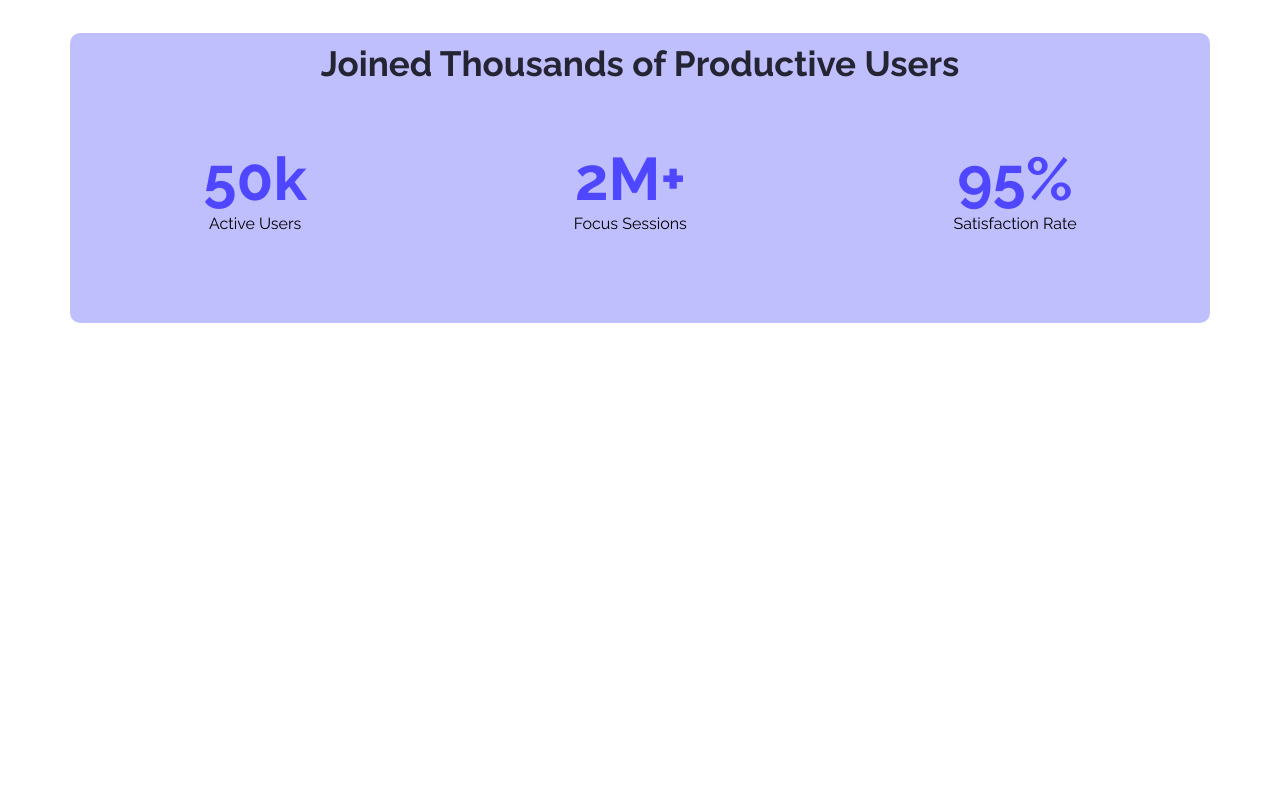
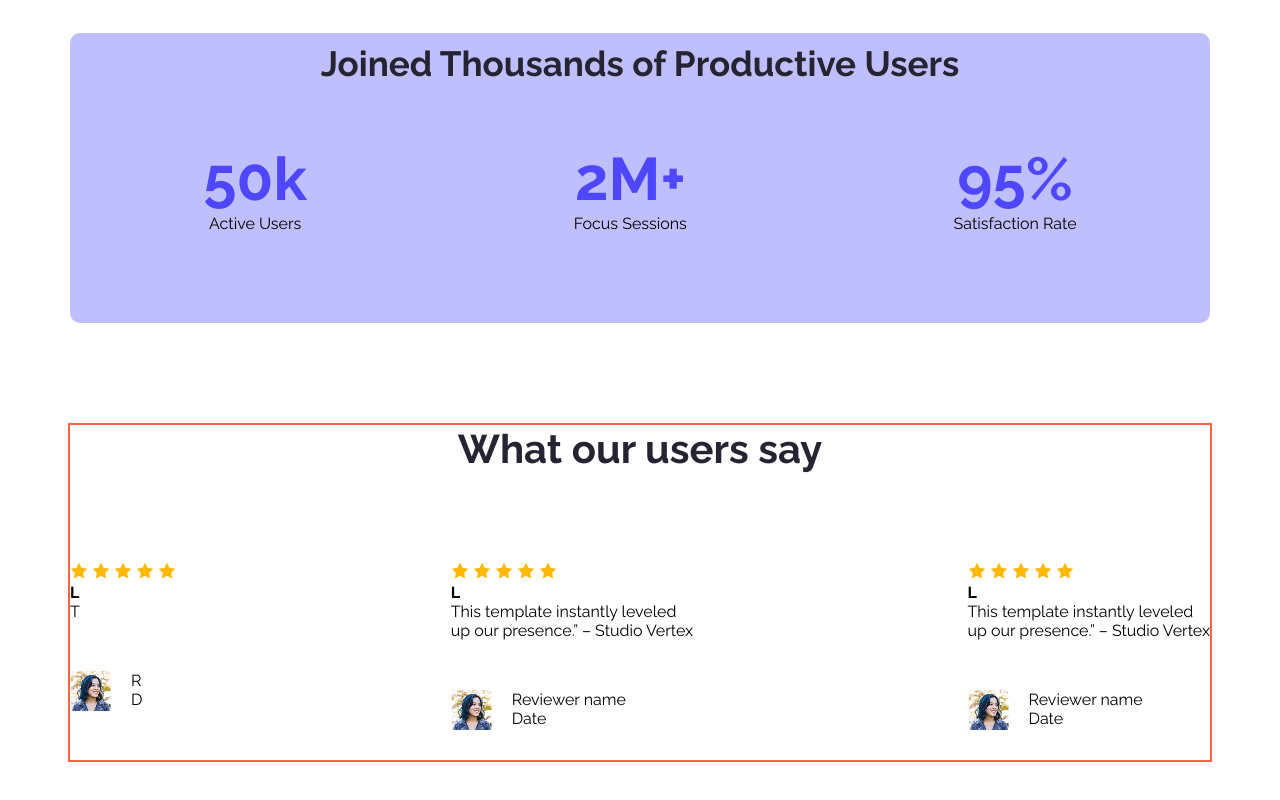
Before and after one commit to Moon-110/webflow-agencies, a plain HTML site: page index.html in a window 1280 px wide. Shown: the part 1217-2017 px from the top of the page. Before the commit the page ends 1640 px from the top, so only its background shows below. Drawn offline with Linux system fonts and the light colour scheme.

Commit message:
added users say section

```diff
--- a/index.html
+++ b/index.html
@@ -58,18 +58,60 @@
 
          <!-- Users say -->
           <section>
-            <div>
-                <h1></h1>
-                <div>
+            <div class="users-say">
+                <h1>What our users say</h1>
+                <div class="users-say-rating">
                     <div>
+                        <img src="Assets/icon-star.png " alt="">
+                        <img src="Assets/icon-star.png" alt="">
+                        <img src="Assets/icon-star.png" alt="">
+                        <img src="Assets/icon-star.png" alt="">
+                        <img src="Assets/icon-star.png" alt="">
+                        <h4>L</h4>
+                        <p>T</p>
+                        <div class="avatar">
+                            <img src="Assets/avatar.png" alt="">
+                            <div>
+                                <p>R</p>
+                                <p>D</p>
+                            </div>
+                         </div>
+                    </div>
 
+                    <div>
+                        <img src="Assets/icon-star.png " alt="">
+                        <img src="Assets/icon-star.png" alt="">
+                        <img src="Assets/icon-star.png" alt="">
+                        <img src="Assets/icon-star.png" alt="">
+                        <img src="Assets/icon-star.png" alt="">
+                        <h4>L</h4>
+                        <p>This template instantly leveled <br> up our presence.” – Studio Vertex</p>
+                        <div class="avatar">
+                            <img src="Assets/avatar.png" alt="">
+                            <div>
+                                <p>Reviewer name</p>
+                                <p>Date</p>
+                            </div>
+                         </div>
                     </div>
+
                     <div>
+                        <img src="Assets/icon-star.png " alt="">
+                        <img src="Assets/icon-star.png" alt="">
+                        <img src="Assets/icon-star.png" alt="">
+                        <img src="Assets/icon-star.png" alt="">
+                        <img src="Assets/icon-star.png" alt="">
+                        <h4>L</h4>
+                        <p>This template instantly leveled <br> up our presence.” – Studio Vertex</p>
+                        <div class="avatar">
+                            <img src="Assets/avatar.png" alt="">
+                            <div>
+                                <p>Reviewer name</p>
+                                <p>Date</p>
+                            </div>
+                         </div>
+                    </div>
 
-                    </div>
-                    <div>
-
-                    </div>
                 </div>
             </div>
           </section>
--- a/styles/style.css
+++ b/styles/style.css
@@ -104,3 +104,28 @@
 }
 
 /* users say */
+.users-say{
+    max-width: 1140px;
+    height: 335px;
+    border: 2px solid tomato;
+    margin: 0 auto;
+    margin-bottom: 100px;
+}
+.users-say h1{
+    font-size: 40px;
+    font-weight: bold;
+    color: #252432;
+    margin-bottom: 40px;
+    text-align: center;
+}
+.users-say-rating{
+    display: flex;
+    justify-content: space-between;
+    padding-top: 50px;
+}
+
+.avatar{
+    padding-top: 50px;
+    display: flex;
+    gap: 20px;
+}
```
